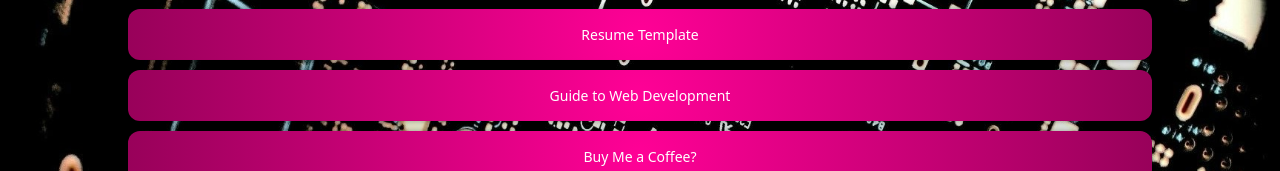
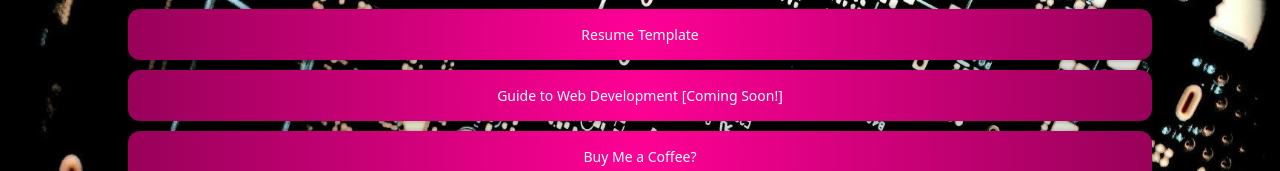
Before and after one commit to glopezsalgado/linktree.github.io, a React (Create React App) app: page / in a window 1280 px wide. Shown: the part 294-465 px from the top of the page. Built offline with nearby package versions, Linux system fonts and the light colour scheme.

Commit message:
fixing background on diff screens and text

```diff
--- a/src/components/LinktreeSite.js
+++ b/src/components/LinktreeSite.js
@@ -17,7 +17,7 @@ export const LinktreeSite = () => {
             <h1 className="IGat">@yourCSgirlie</h1>
             <h2 className="myRoles">iOS Mobile App Developer | Test Engineer | Web Developer | Researcher </h2>
             <a href="https://docs.google.com/document/d/13EHjqEDUue66Ka25F4C4WICOE0SYxOc08TkMjlt27nM/edit" className="buttonStyle">Resume Template</a>
-            <a href="https://ko-fi.com/yourcsgirlie" className="buttonStyle">Guide to Web Development</a>
+            <a href="https://ko-fi.com/yourcsgirlie" className="buttonStyle">Guide to Web Development [Coming Soon!]</a>
             <a href="https://ko-fi.com/yourcsgirlie" className="buttonStyle">Buy Me a Coffee?</a>
         </div>
     )
```
